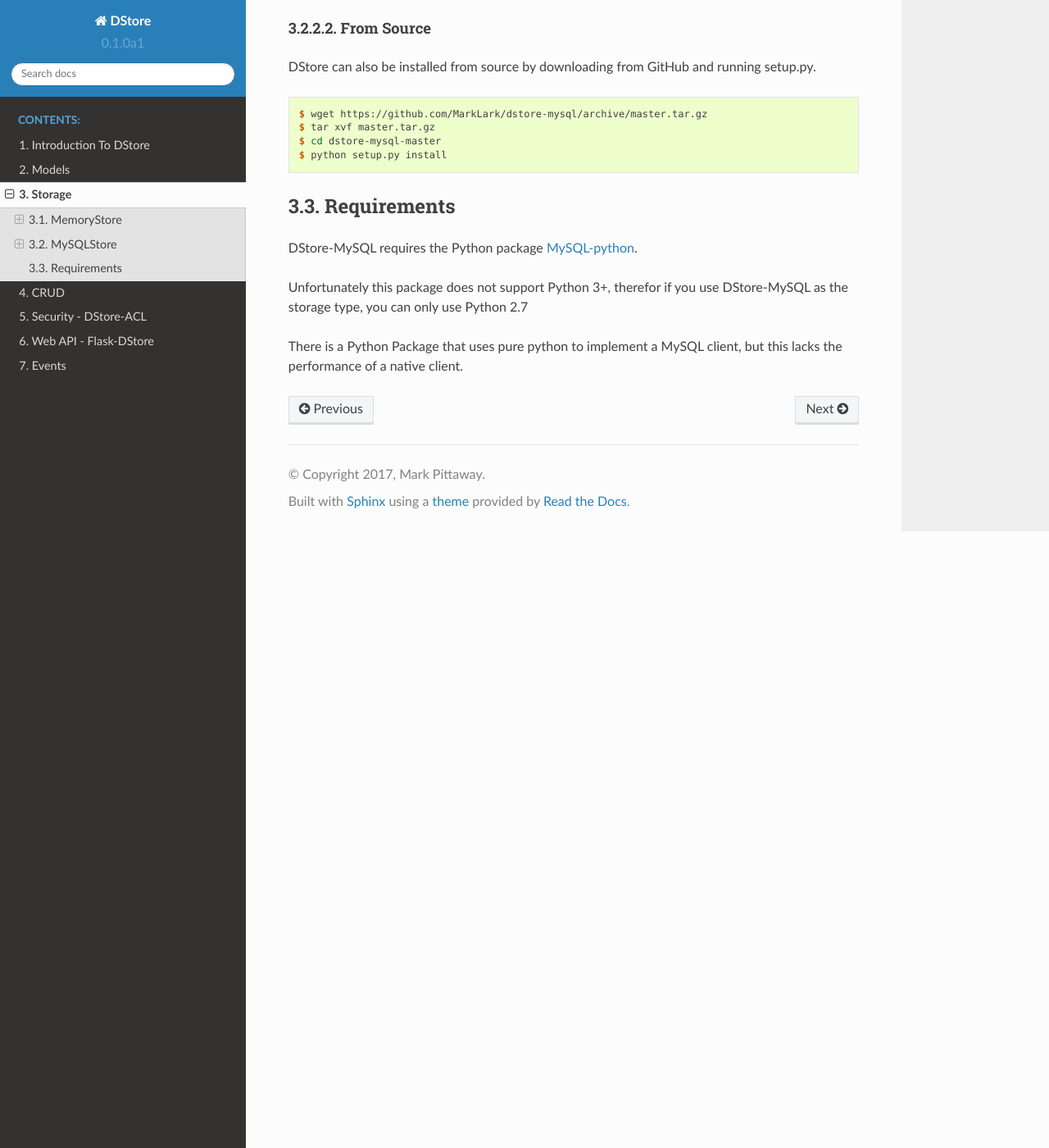
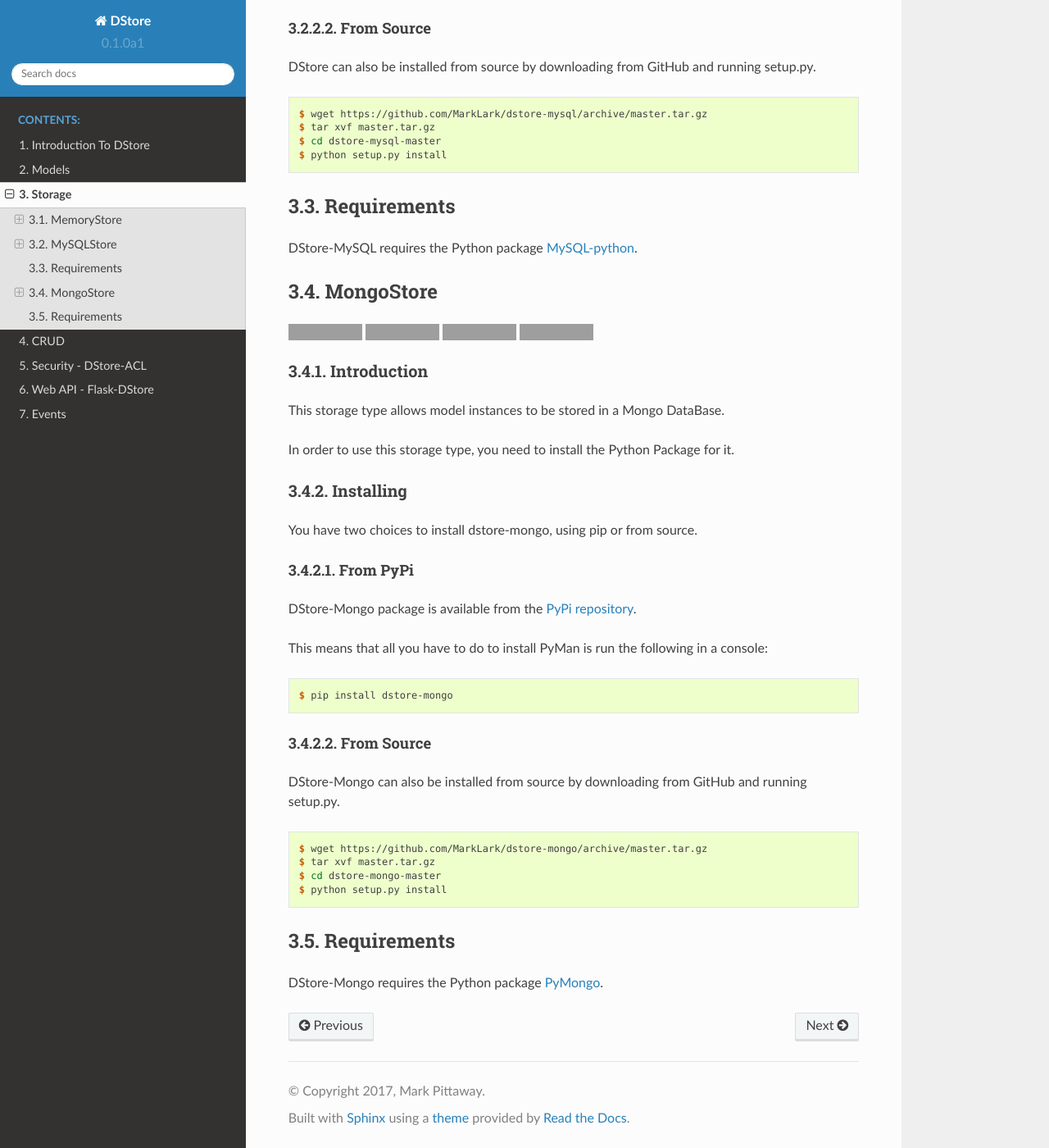
Before and after one commit to MarkLark/dstore, a Sphinx documentation site: the page built from docs/source/storage.rst, in a window 1280 px wide and 1400 px high, scrolled down 1015 px. Shown: the whole window at 82% size. Built offline with Sphinx 7.4.7 and the Read the Docs theme 2.0.0, drawn with Linux system fonts in a browser that asks for light colours; grey boxes are pictures that could not be loaded.

Commit message:
Docs: Updated Storage docs to include DStore-Mongo

```diff
--- a/docs/source/storage.rst
+++ b/docs/source/storage.rst
@@ -64,6 +64,52 @@
 ============
 DStore-MySQL requires the Python package `MySQL-python <https://pypi.python.org/pypi/MySQL-python/>`_.
 
-Unfortunately this package does not support Python 3+, therefor if you use DStore-MySQL as the storage type, you can only use Python 2.7
 
-There is a Python Package that uses pure python to implement a MySQL client, but this lacks the performance of a native client.
+MongoStore
+==========
+.. image:: https://img.shields.io/coveralls/MarkLark/dstore-mongo.svg
+    :target: https://coveralls.io/github/MarkLark/dstore-mongo?branch=master
+
+.. image:: https://img.shields.io/travis/MarkLark/dstore-mongo/master.svg
+    :target: https://travis-ci.org/MarkLark/dstore-mongo
+
+.. image:: https://img.shields.io/pypi/v/dstore-mongo.svg
+    :target: https://pypi.python.org/pypi/dstore-mongo
+
+.. image:: https://img.shields.io/pypi/pyversions/dstore-mongo.svg
+    :target: https://pypi.python.org/pypi/dstore-mongo
+
+Introduction
+------------
+This storage type allows model instances to be stored in a Mongo DataBase.
+
+In order to use this storage type, you need to install the Python Package for it.
+
+Installing
+----------
+You have two choices to install dstore-mongo, using pip or from source.
+
+From PyPi
+~~~~~~~~~
+DStore-Mongo package is available from the `PyPi repository <https://pypi.python.org/pypi/DStore-Mongo>`_.
+
+This means that all you have to do to install PyMan is run the following in a console:
+
+.. code-block:: console
+
+    $ pip install dstore-mongo
+
+From Source
+~~~~~~~~~~~
+DStore-Mongo can also be installed from source by downloading from GitHub and running setup.py.
+
+.. code-block:: console
+
+    $ wget https://github.com/MarkLark/dstore-mongo/archive/master.tar.gz
+    $ tar xvf master.tar.gz
+    $ cd dstore-mongo-master
+    $ python setup.py install
+
+Requirements
+============
+DStore-Mongo requires the Python package `PyMongo <https://pypi.python.org/pypi/pymongo>`_.
```
